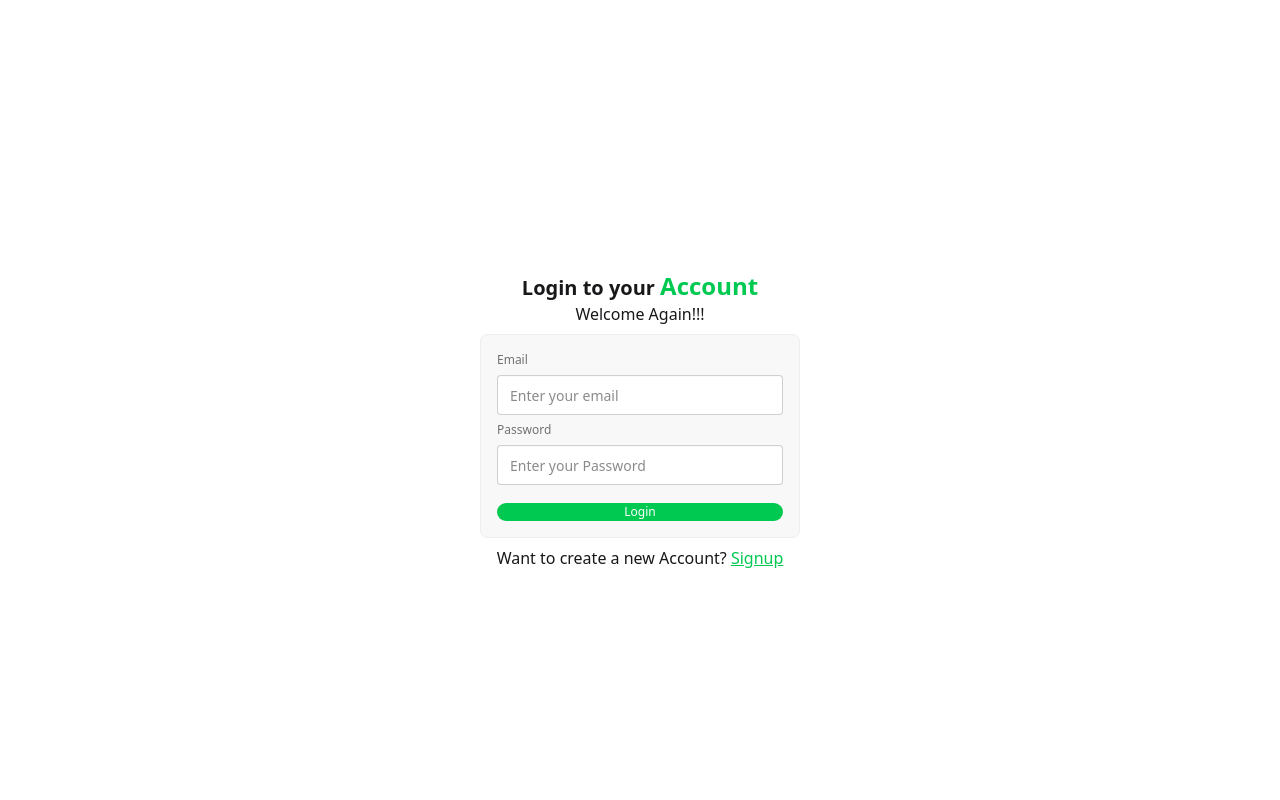
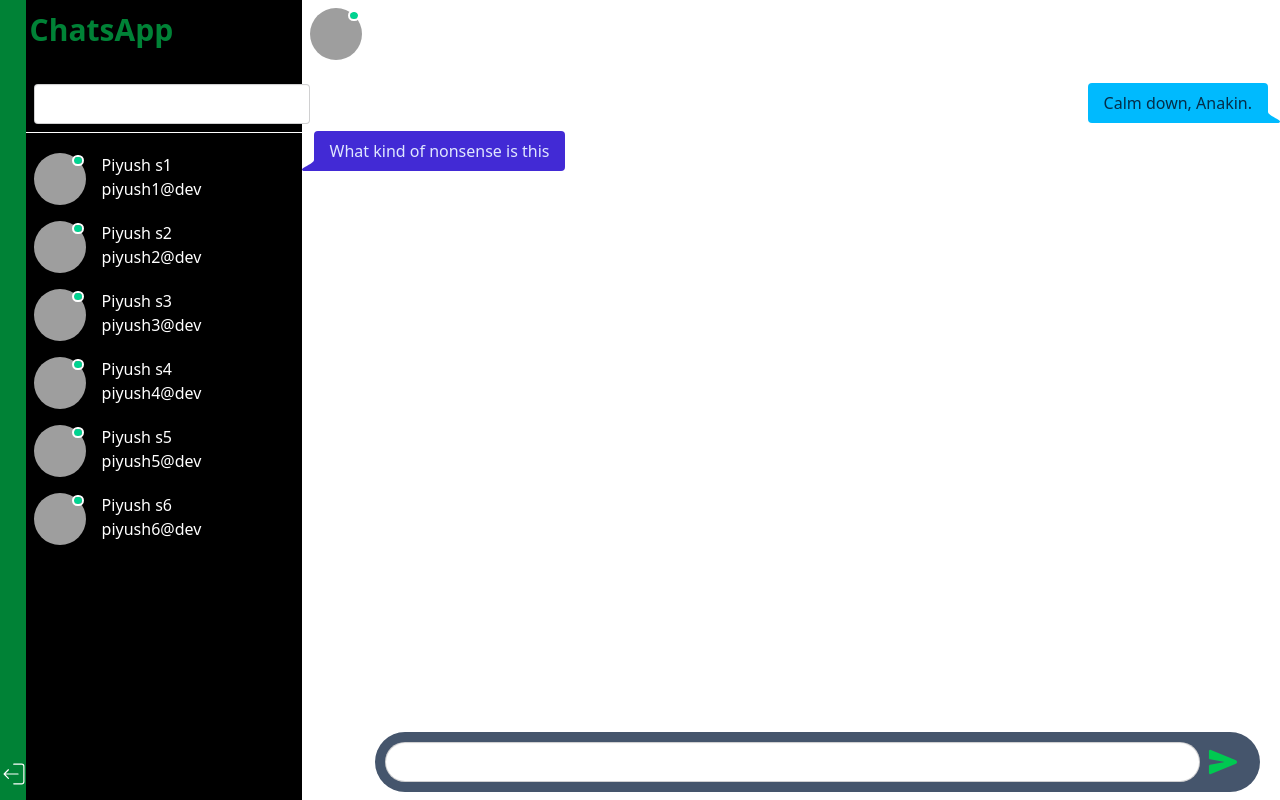
Before and after one commit to Suthar345Piyush/ChatApp, a React (Vite) app in the folder Frontend/: page / in a window 1280 px wide. Built offline with nearby package versions, Linux system fonts and the light colour scheme; grey boxes are pictures that could not be loaded.

Commit message:
ready to work with context

```diff
--- a/Frontend/src/App.jsx
+++ b/Frontend/src/App.jsx
@@ -8,13 +8,13 @@ import Login from './components/Login'
 const App = () => {
   return (
     <>
-    {/* // <div className="flex h-screen">
-    //    <Logout></Logout>
-    //    <Left></Left>
-    //    <Right></Right>
-    // </div> */}
+     <div className="flex h-screen">
+       <Logout></Logout>
+       <Left></Left>
+       <Right></Right>
+     </div>
     {/* <Signup /> */}
-    <Login />
+    {/* <Login /> */}
     </>
 
   )
```
